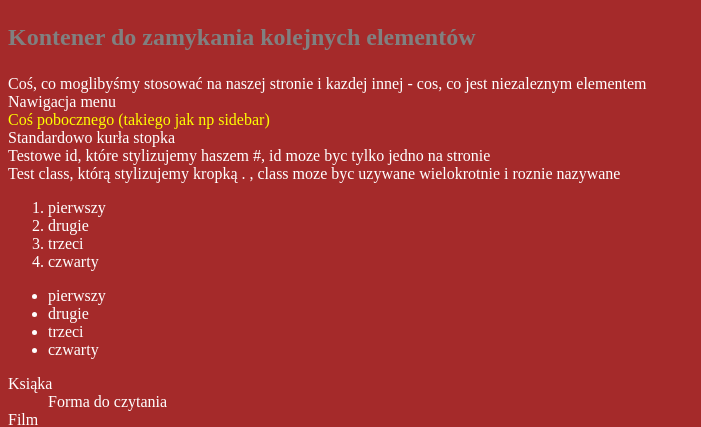
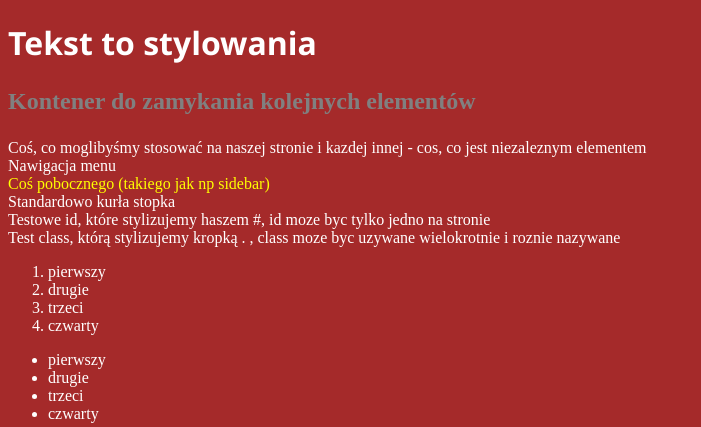
Before and after one commit to kacperwalter/code-notes, a PHP site: page /notatki.html in a window 1280 px wide. Shown: the part 26-453 px from the top of the page, without its empty margins (0-701 px from the left). Run offline with PHP 8.4, Linux system fonts and the light colour scheme.

Commit message:
font styling

```diff
--- a/HTML/notatki.html
+++ b/HTML/notatki.html
@@ -22,6 +22,8 @@
         <a href="">Czesć</a>
         <a href="">Czesć</a>
     </header>
+
+    <h1>Tekst to stylowania</h1>
 
     <section class="section_test">
         <h2 class="subtytul"><p>Kontener do zamykania kolejnych elementów</p></h2>
--- a/HTML/style.css
+++ b/HTML/style.css
@@ -26,3 +26,9 @@ body header h2 {
 #stylowanie_id {
     color: yellow;
 }
+
+/* STYLOWANIE FONTOW */
+h1 {
+    font-family: 'Segoe UI', Tahoma, Geneva, Verdana, sans-serif;
+    font-weight: 900;
+}
```
